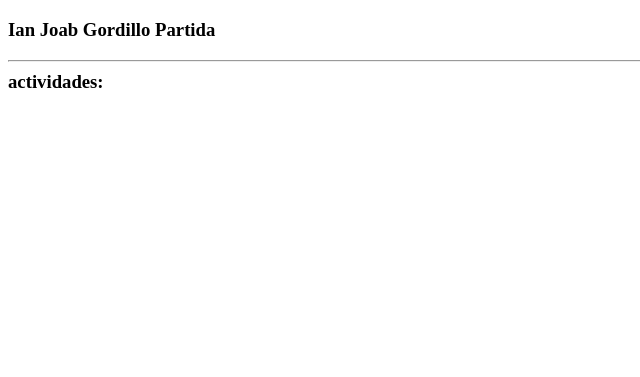
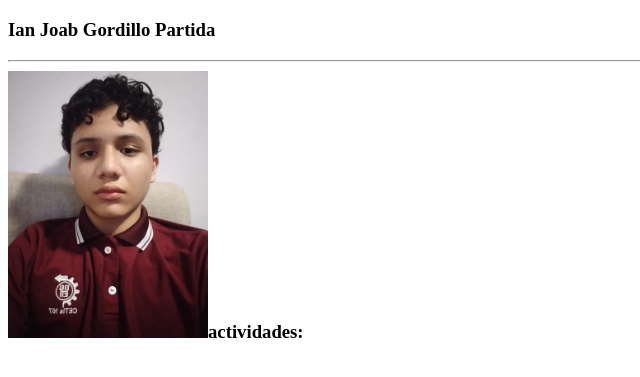
Before and after one commit to Ian32424/Ian32424.github.io, a plain HTML site: page index.html in a window 1280 px wide. Shown: the part 61-438 px from the top of the page, without its empty margins (0-640 px from the left). Drawn offline with Linux system fonts and the light colour scheme.

Commit message:
Update index.html

```diff
--- a/index.html
+++ b/index.html
@@ -13,7 +13,7 @@
 <h1>portafolio cultura digital 2</h1>
 <h3> Ian Joab Gordillo Partida <h3>
 <hr>
-<img src="Yo.png" alt="" width="200px"
+<img src="Yo.png.pptx.jpeg" alt="" width="200px"
 <h3>actividades:</h3>
 <col>
 <a href=""
```
